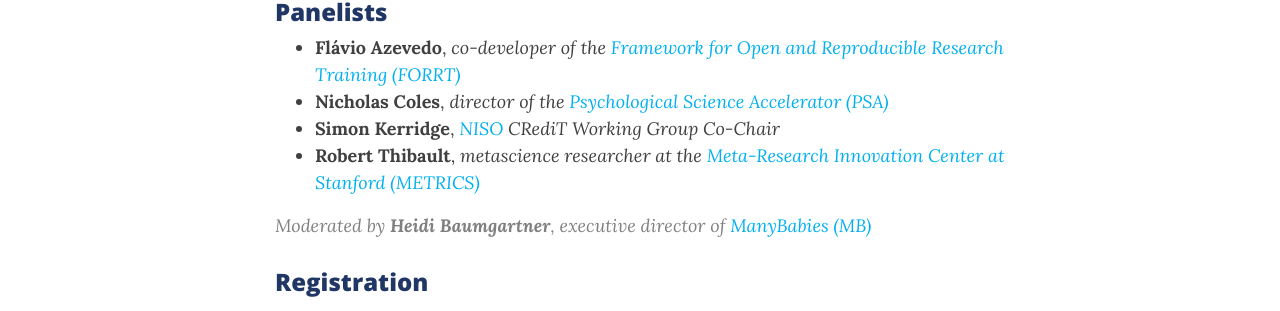
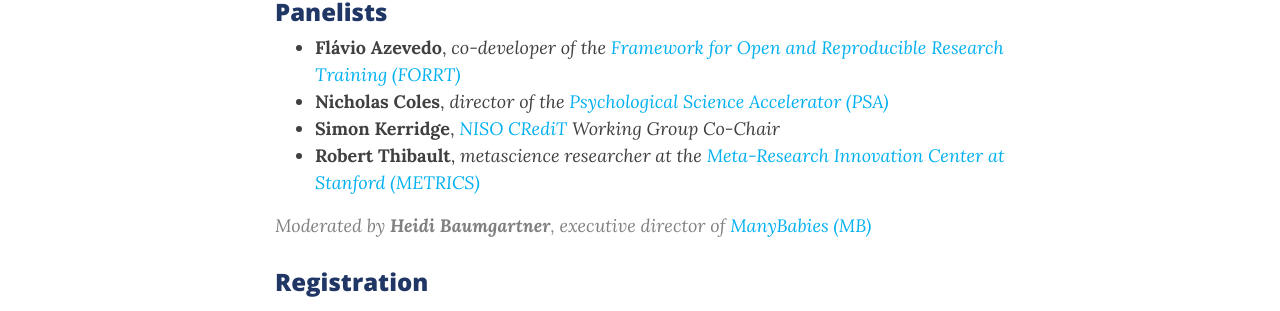
Before and after one commit to heidibaum/bigteamsciencelab.github.io, a Jekyll site: the page built from events.md, in a window 1280 px wide and 900 px high, scrolled down 1101 px. Shown: the part 143-454 px from the top of the window. Built offline with Jekyll 4.4.1, drawn with Linux system fonts in a browser that asks for light colours; nearby versions of some CDN libraries; comment, search, counter and statistics services are not loaded.

```diff
--- a/events.md
+++ b/events.md
@@ -18,7 +18,7 @@ This panel will bring together diverse perspectives to discuss various authorshi
 ### Panelists
 * **Flávio Azevedo**, *co-developer of the [Framework for Open and Reproducible Research Training (FORRT)](https://forrt.org)*
 * **Nicholas Coles**, *director of the [Psychological Science Accelerator (PSA)](https://psysciacc.org/)*
-* **Simon Kerridge**, *[NISO](http://credit.niso.org) CRediT Working Group Co-Chair*
+* **Simon Kerridge**, *[NISO CRediT](http://credit.niso.org) Working Group Co-Chair*
 * **Robert Thibault**, *metascience researcher at the [Meta-Research Innovation Center at Stanford (METRICS)](https://metrics.stanford.edu/)*
 
 >Moderated by **Heidi Baumgartner**, *executive director of [ManyBabies (MB)](https://manybabies.github.io/)*
```
